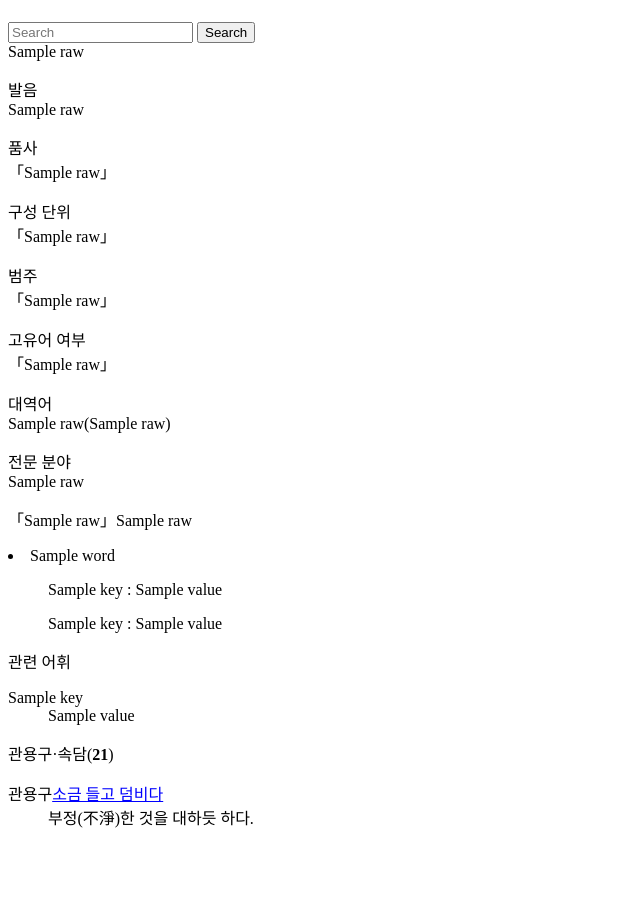
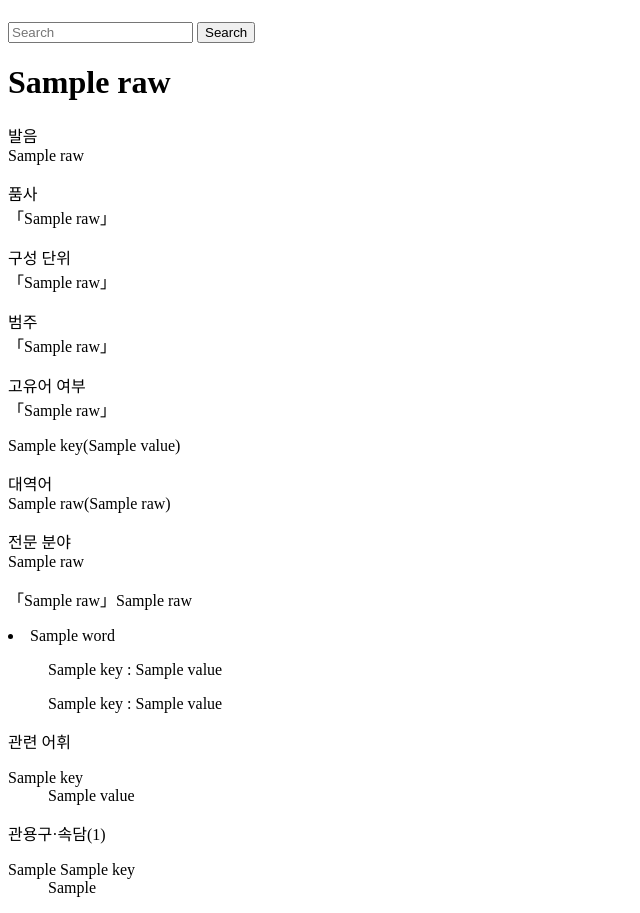
Before and after one commit to sinheeseung/IIRTECH, a Django app: template dictionary/dict/templates/dict/item.html in a window 1280 px wide. Shown: the part 58-971 px from the top of the page, without its empty margins (0-640 px from the left). Before the commit the page ends 886 px from the top, so only its background shows below. Run offline with Django 4.2, Linux system fonts and the light colour scheme; the template is opened without the code that fills it: most values are stand-ins (such as "Sample title", 1, 10 or a date in 2020).

Commit message:
속담/관용구, 원어/언어 추가

```diff
--- a/dictionary/dict/templates/dict/item.html
+++ b/dictionary/dict/templates/dict/item.html
@@ -16,7 +16,7 @@
 
         <div class="group" id="word_hearder_dt">
 
-            <span class="word_head">{{result.word.raw}}</span>
+            <h1>{{result.word.raw}}</h1>
 
             <div id="chi_tooltip_layer" class="chi_tooltip chi_info" style="display:none"></div>
 
@@ -49,6 +49,13 @@
                 <dt>고유어 여부</dt>
                 <dt><span class="word_att_type1">「{{result.word_type.raw}}」 </span></dt>
             </dl>
+            {% for key,value in language.items %}
+                {% if key != '/' %}
+                    <dl>
+                        <dt>{{key}}({{value}})</dt>
+                    </dl>
+                {% endif %}
+            {% endfor %}
             {% if result.translation.raw != None %}
                 <dl>
                     <dt>대역어</dt>
@@ -93,7 +100,7 @@
                     <!-- 용례 - 기본 -->
                     {% for key, value in conjugation.items %}
                         <dd class="exmpleConts">
-                            {{key}} : {{ value}}
+                            {{key}} : {{value}}
                         </dd>
                     {% endfor %}
                 </dl>
@@ -135,18 +142,20 @@
     <!-- 관용구, 속담 -->
 
     <div class="search_view_list">
-        <p class="tit">관용구·속담<span class="rel_dis14 ml5">(<strong>21</strong>)</span></p>
+        <p class="tit">관용구·속담<span class="rel_dis14 ml5">({{proverb|length}})</span></p>
         <div class="search_proverb ">
-
+            {% for key, value in proverb.items %}
+                {% for key2, value2 in value.items %}
                     <dl>
                         <dt>
-                    <span class="proverb_type01 mr15">관용구</span><a href="/dictionary/view?word_no=528449&amp;sense_no=612036">소금 들고 덤비다</a>
+                            <span class="proverb_type01 mr15">{{value2}}  </span><a>  {{key}}</a>
                         </dt>
-                <dd>부정(不淨)한 것을 대하듯 하다.
+                        <dd>{{key2}}
                             <ul class="dot"></ul>
                         </dd>
                     </dl>
-
+                {% endfor %}
+            {% endfor %}
         </div>
 
     </div>
```
Also changed, not shown: dictionary/dict/views.py (+27 -14 lines). Lines whose indentation alone changed are shown as unchanged.
